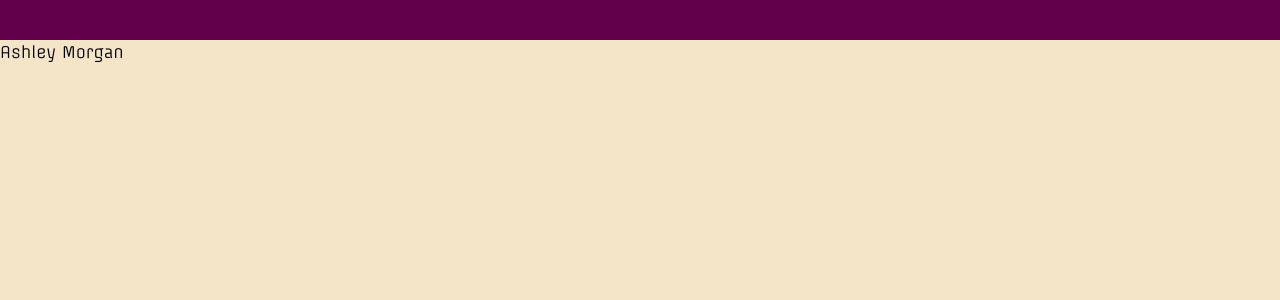
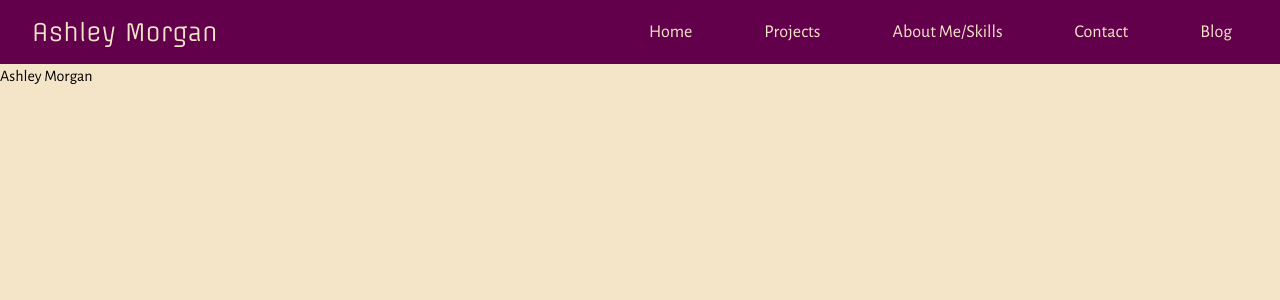
Before and after one commit to AshlavaDev/portfolio, a Next.js app: page / in a window 1280 px wide. Shown: the top 300 px of the page. Built offline with nearby package versions, Linux system fonts and the light colour scheme.

Commit message:
add desktop styling to navbar

```diff
--- a/app/layout.tsx
+++ b/app/layout.tsx
@@ -12,7 +12,7 @@ export default function RootLayout({
 }) {
   return (
     <html lang="en">
-      <body>{children}</body>
+      <body className='font-alegrya'>{children}</body>
     </html>
   )
 };
--- a/components/Intro.tsx
+++ b/components/Intro.tsx
@@ -5,7 +5,7 @@ type Props = {};
 export default function Intro({}: Props) {
   return (
     <section>
-      <h1 className='font-offside'>Ashley Morgan</h1>
+      <h1 className='font-alegreya'>Ashley Morgan</h1>
     </section>
   )
 };
--- a/components/NavBar.tsx
+++ b/components/NavBar.tsx
@@ -1,9 +1,41 @@
+import Link from 'next/link';
 import React from 'react';
 
 type Props = {}
 
 export default function NavBar({}: Props) {
   return (
-    <header className='font-alegreya bg-burgundy min-w-full h-10 '></header>
+    <header className='font-alegreya bg-burgundy min-w-full text-cream px-4 md:px-8 py-2 md:py-4 flex items-center justify-between'>
+      <h2 className='font-offside text-lg md:text-2xl'>Ashley Morgan</h2>
+      <nav className='text-md md:text-lg'>
+        <ul className='flex items-center gap-x-10'>
+          <li>
+            <Link href='' className='hover:bg-cream hover:text-burgundy py-2 px-4 rounded'>
+              Home
+            </Link>
+          </li>
+          <li>
+            <Link href='' className='hover:bg-cream hover:text-burgundy py-2 px-4 rounded'>
+              Projects
+            </Link>
+          </li>
+          <li>
+            <Link href='' className='hover:bg-cream hover:text-burgundy py-2 px-4 rounded'>
+              About Me/Skills
+            </Link>
+          </li>
+          <li>
+            <Link href='' className='hover:bg-cream hover:text-burgundy py-2 px-4 rounded'>
+              Contact
+            </Link>
+          </li>
+          <li>
+            <Link href='https://ashleys-accessibility.hashnode.dev/' className='hover:bg-cream hover:text-burgundy py-2 px-4 rounded'>
+              Blog
+            </Link>
+          </li>
+        </ul>
+      </nav>
+    </header>
   )
 };
```
Also changed, not shown: 1 other file (tests, documents, lock files or other folders).
